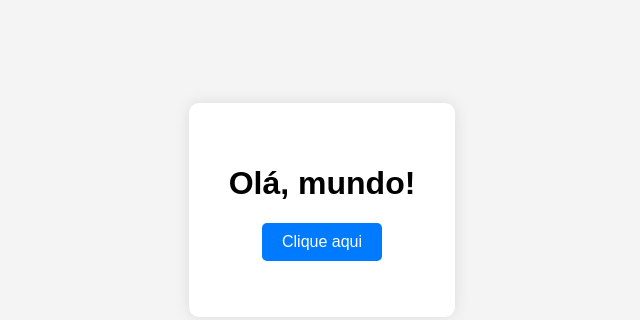
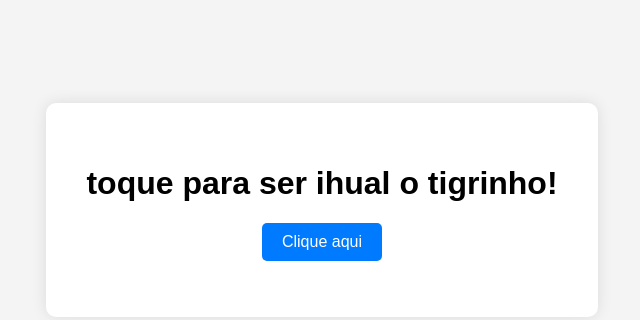
Before and after one commit to Thallys28/sites01, a plain HTML site: page index.html in a window 1280 px wide. Shown: the part 190-510 px from the top of the page, without its empty margins (318-958 px from the left). Drawn offline with Linux system fonts and the light colour scheme.

Commit message:
Update index.html

```diff
--- a/index.html
+++ b/index.html
@@ -8,7 +8,7 @@
 </head>
 <body>
   <div class="container">
-    <h1>Olá, mundo!</h1>
+    <h1>toque para ser ihual o tigrinho!</h1>
     <button id="meuBotao">Clique aqui</button>
     <p id="mensagem"></p>
   </div>
```
